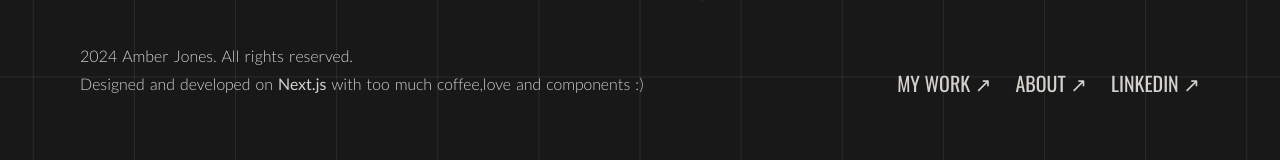
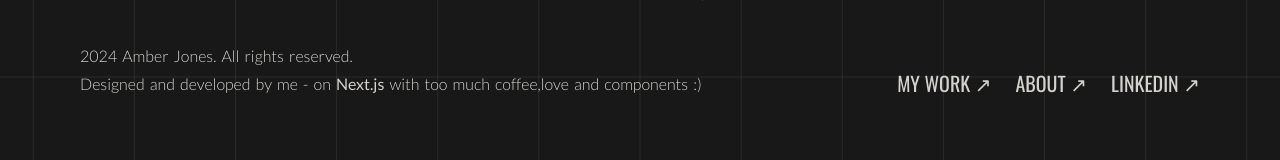
Before and after one commit to amber-jones/portfolio, a Next.js app: page / in a window 1280 px wide. Shown: the part 5220-5380 px from the top of the page. Built offline with nearby package versions, Linux system fonts and the light colour scheme; a web font is replaced by a local one.

Commit message:
updates footer

```diff
--- a/src/app/components/footer.js
+++ b/src/app/components/footer.js
@@ -23,7 +23,7 @@ export default function Footer({}){
                 <div className='mt-6 px-10 md:px-20 flex flex-col md:flex-row justify-between items-center md:items-end'>
                     <div className='order-2 md:order-1 text-sm pt-20 text-cream'>
                         <p>2024 Amber Jones. All rights reserved.</p>
-                        <p>Designed and developed on <strong>Next.js</strong> with too much coffee,love and components :)</p>
+                        <p>Designed and developed by me - on <strong>Next.js</strong> with too much coffee,love and components :)</p>
                     </div>
                     <div className='md:col-span-1 flex flex-col md:flex-row gap-0 md:gap-6 order-1 md:order-2'>
                         <LinkItem href='/#work'>My Work</LinkItem>
```
